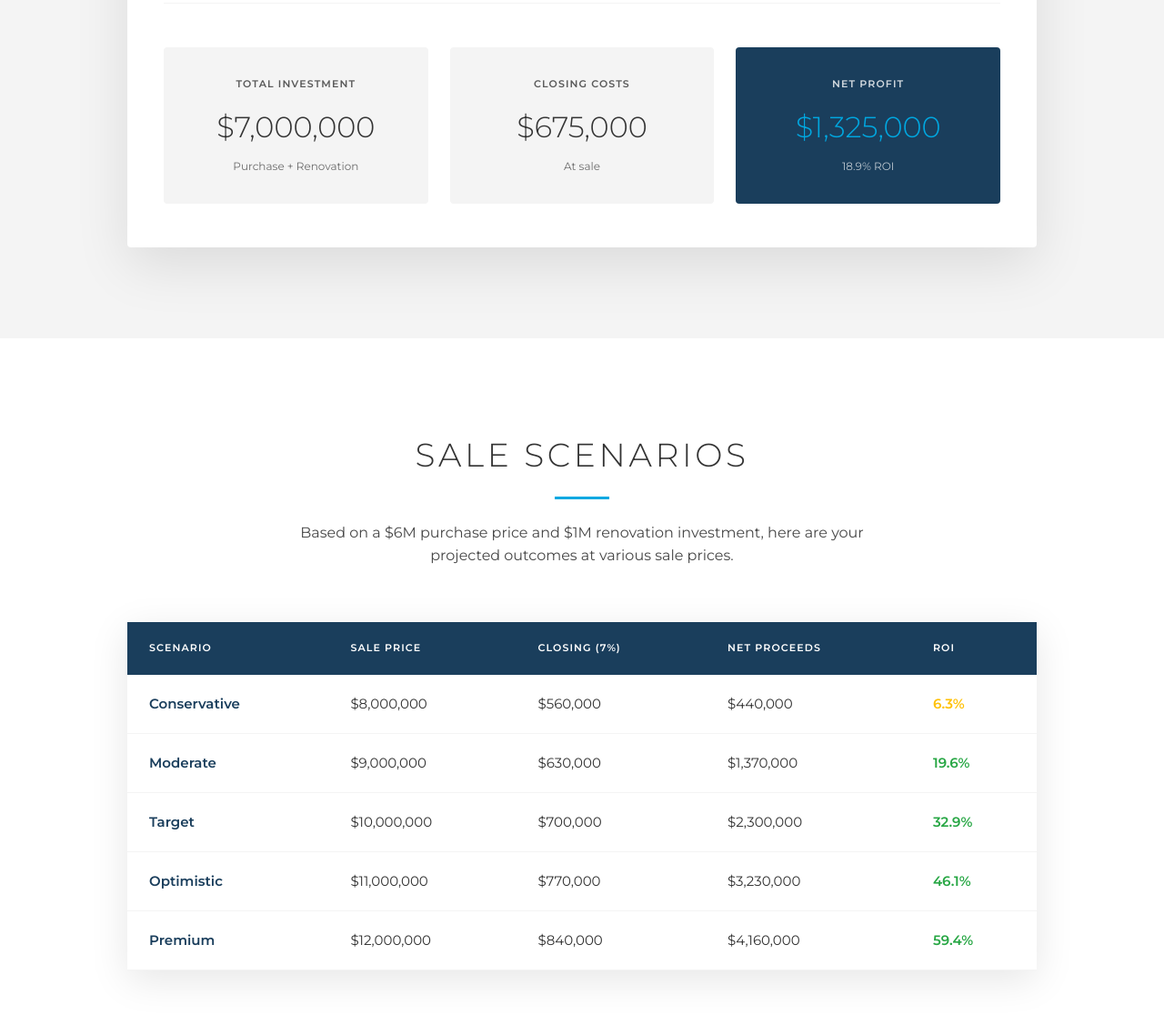
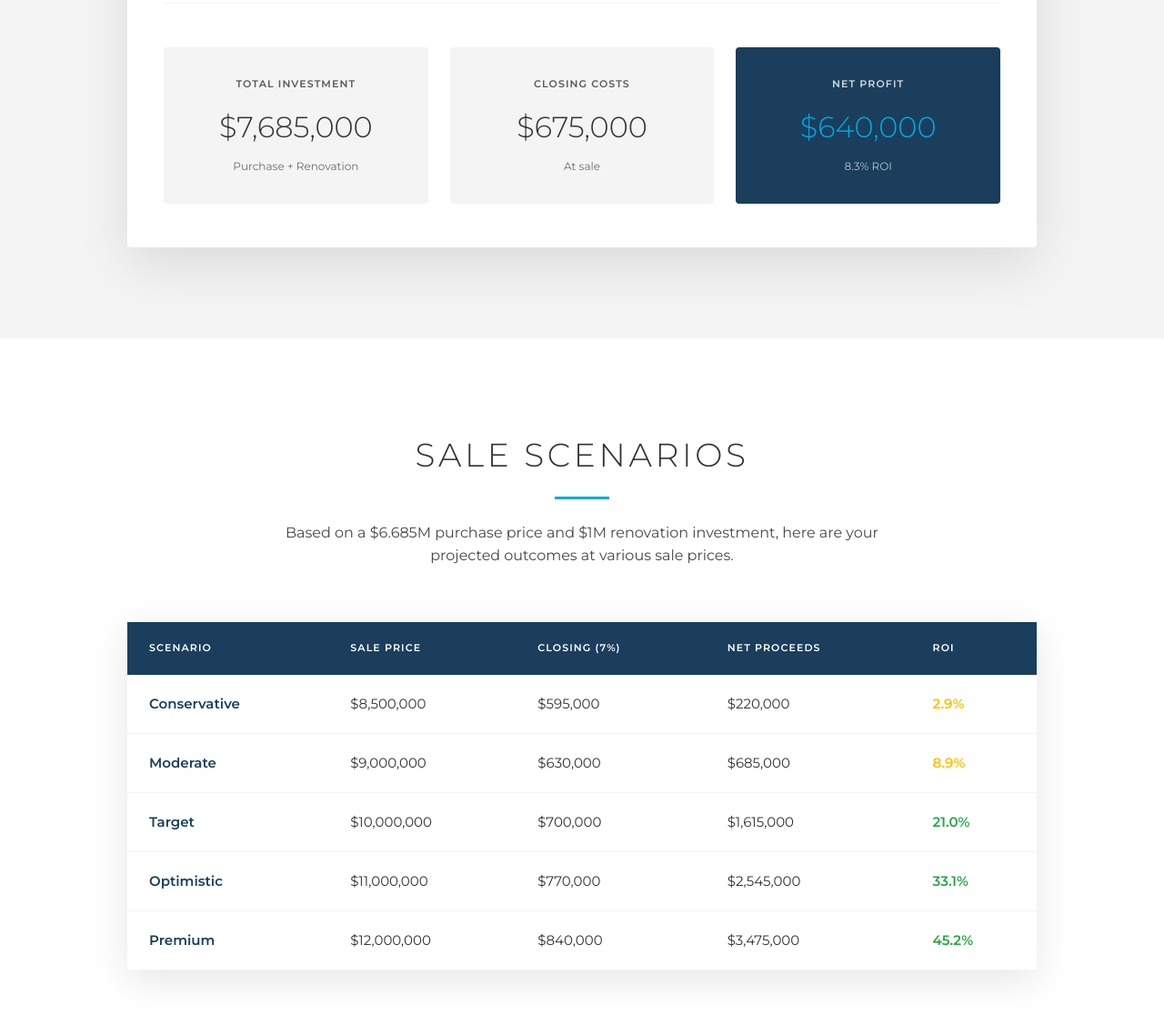
Before and after one commit to edmundbogen/michael-chen-cma, a plain HTML site: page index.html in a window 1280 px wide. Shown: the part 2520-3636 px from the top of the page at 91% size. Drawn offline with nearby package versions, Linux system fonts and the light colour scheme.

Commit message:
Update purchase price to $6,685,000 (actual closing amount)
- Adjusts all calculations based on true purchase price
- Total investment now $7.685M (purchase + $1M renovation)
- Recalculated all scenario ROIs
- Updated historical chart data point

Co-Authored-By: Claude Opus 4.5 <noreply@anthropic.com>

```diff
--- a/index.html
+++ b/index.html
@@ -892,7 +892,7 @@
 
         <div class="property-grid">
             <div class="property-stat">
-                <div class="value">$6.0M</div>
+                <div class="value">$6.685M</div>
                 <div class="label">Purchase Price (June 2024)</div>
             </div>
             <div class="property-stat">
@@ -920,7 +920,7 @@
         <div class="investment-summary">
             <div class="investment-card">
                 <div class="inv-label">Purchase Price</div>
-                <div class="inv-value">$6.0M</div>
+                <div class="inv-value">$6.685M</div>
             </div>
             <div class="investment-card">
                 <div class="inv-label">Planned Renovation</div>
@@ -928,7 +928,7 @@
             </div>
             <div class="investment-card">
                 <div class="inv-label">Total Investment</div>
-                <div class="inv-value">$7.0M</div>
+                <div class="inv-value">$7.685M</div>
             </div>
             <div class="investment-card">
                 <div class="inv-label">2025 Market Value</div>
@@ -977,7 +977,7 @@
                 <div class="results-grid">
                     <div class="result-card">
                         <div class="result-label">Total Investment</div>
-                        <div class="result-value" id="totalInvestment">$7,000,000</div>
+                        <div class="result-value" id="totalInvestment">$7,685,000</div>
                         <div class="result-sub">Purchase + Renovation</div>
                     </div>
                     <div class="result-card">
@@ -987,8 +987,8 @@
                     </div>
                     <div class="result-card highlight">
                         <div class="result-label">Net Profit</div>
-                        <div class="result-value" id="netProfit">$1,325,000</div>
-                        <div class="result-sub" id="roiPercent">18.9% ROI</div>
+                        <div class="result-value" id="netProfit">$640,000</div>
+                        <div class="result-sub" id="roiPercent">8.3% ROI</div>
                     </div>
                 </div>
             </div>
@@ -1000,7 +1000,7 @@
         <div class="section-header">
             <h2>Sale Scenarios</h2>
             <div class="accent-bar"></div>
-            <p>Based on a $6M purchase price and $1M renovation investment, here are your projected outcomes at various sale prices.</p>
+            <p>Based on a $6.685M purchase price and $1M renovation investment, here are your projected outcomes at various sale prices.</p>
         </div>
 
         <table class="scenarios-table">
@@ -1016,38 +1016,38 @@
             <tbody>
                 <tr>
                     <td class="scenario-name">Conservative</td>
-                    <td>$8,000,000</td>
-                    <td>$560,000</td>
-                    <td>$440,000</td>
-                    <td class="roi-warning">6.3%</td>
+                    <td>$8,500,000</td>
+                    <td>$595,000</td>
+                    <td>$220,000</td>
+                    <td class="roi-warning">2.9%</td>
                 </tr>
                 <tr>
                     <td class="scenario-name">Moderate</td>
                     <td>$9,000,000</td>
                     <td>$630,000</td>
-                    <td>$1,370,000</td>
-                    <td class="roi-positive">19.6%</td>
+                    <td>$685,000</td>
+                    <td class="roi-warning">8.9%</td>
                 </tr>
                 <tr>
                     <td class="scenario-name">Target</td>
                     <td>$10,000,000</td>
                     <td>$700,000</td>
-                    <td>$2,300,000</td>
-                    <td class="roi-positive">32.9%</td>
+                    <td>$1,615,000</td>
+                    <td class="roi-positive">21.0%</td>
                 </tr>
                 <tr>
                     <td class="scenario-name">Optimistic</td>
                     <td>$11,000,000</td>
                     <td>$770,000</td>
-                    <td>$3,230,000</td>
-                    <td class="roi-positive">46.1%</td>
+                    <td>$2,545,000</td>
+                    <td class="roi-positive">33.1%</td>
                 </tr>
                 <tr>
                     <td class="scenario-name">Premium</td>
                     <td>$12,000,000</td>
                     <td>$840,000</td>
-                    <td>$4,160,000</td>
-                    <td class="roi-positive">59.4%</td>
+                    <td>$3,475,000</td>
+                    <td class="roi-positive">45.2%</td>
                 </tr>
             </tbody>
         </table>
@@ -1325,7 +1325,7 @@
         const renovationSlider = document.getElementById('renovation');
         const closingRateSlider = document.getElementById('closingRate');
 
-        const purchasePrice = 6000000;
+        const purchasePrice = 6685000;
 
         function formatCurrency(num) {
             return '$' + num.toLocaleString('en-US');
@@ -1387,7 +1387,7 @@
                 labels: ['1981', '1987', '1999', '2000', '2001', '2007', '2017', '2022', '2024'],
                 datasets: [{
                     label: 'Sale Price',
-                    data: [0.3, 1.225, 1.44, 1.8, 7.95, 5.56, 5.75, 7.75, 6.0],
+                    data: [0.3, 1.225, 1.44, 1.8, 7.95, 5.56, 5.75, 7.75, 6.685],
                     borderColor: '#00a8e1',
                     backgroundColor: 'rgba(0, 168, 225, 0.1)',
                     borderWidth: 3,
```
